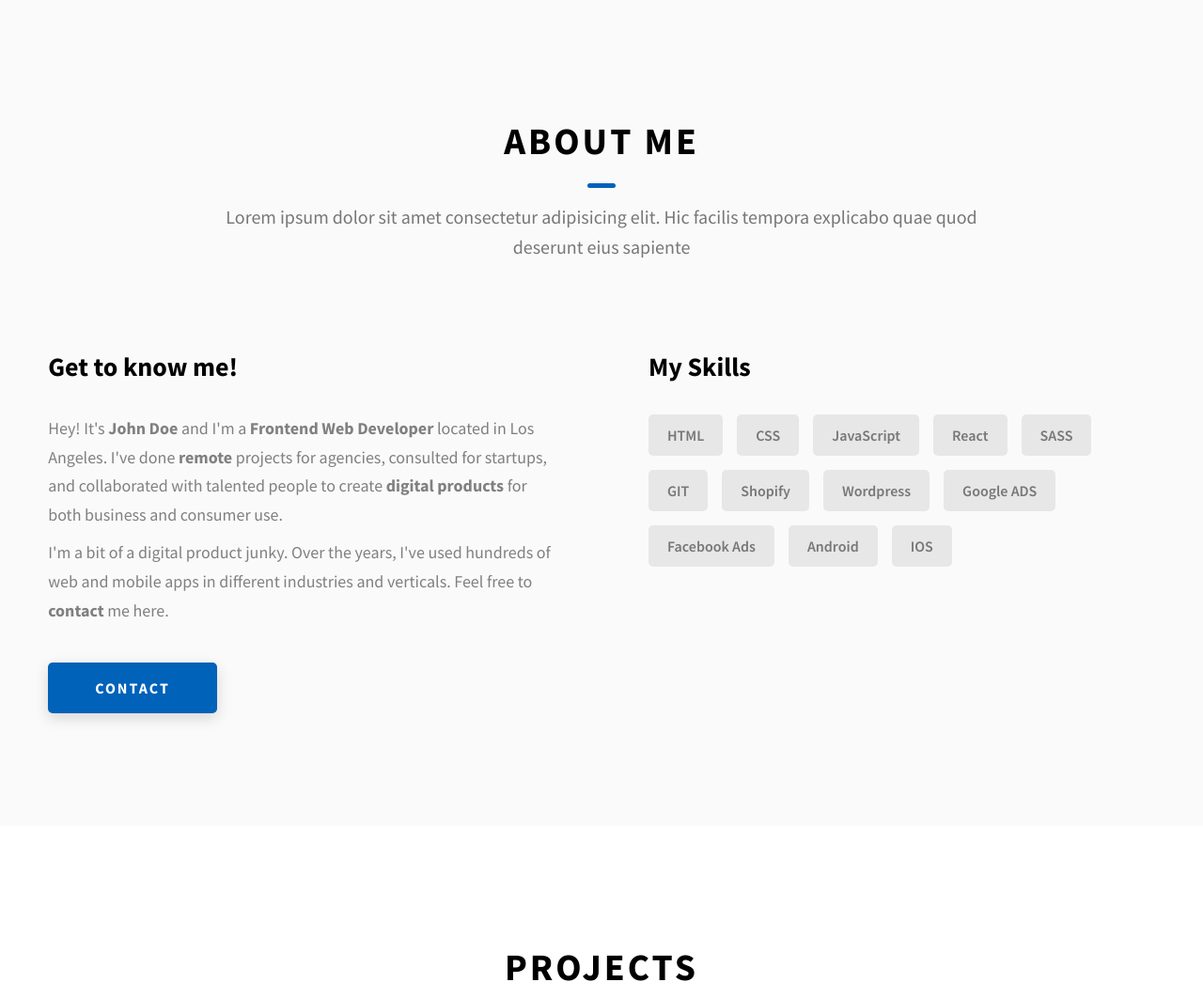
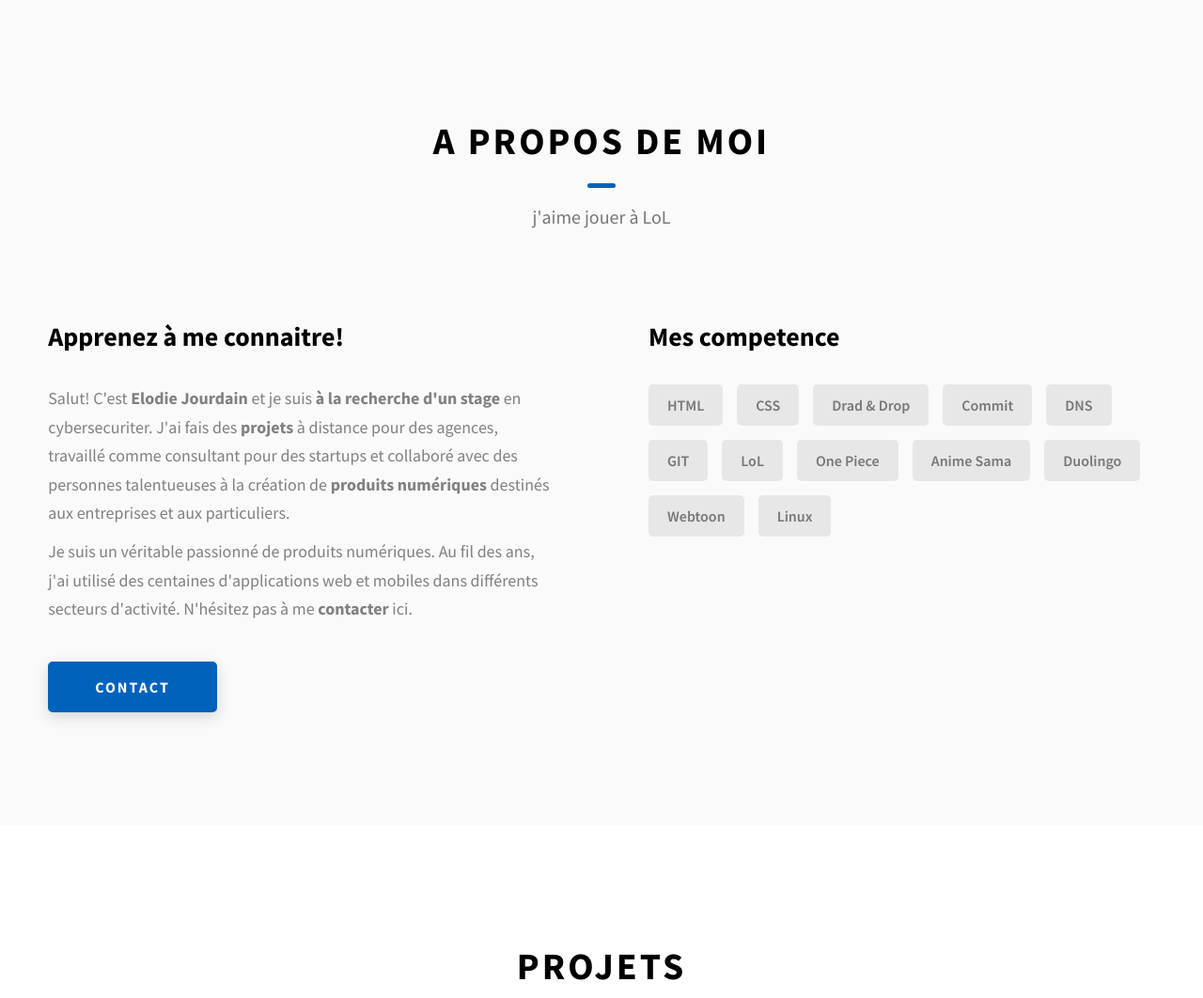
Before and after one commit to pinsourir/Portfolio, a website: page Dopefolio-main/index.html in a window 1280 px wide. Shown: the part 800-1862 px from the top of the page at 94% size. Drawn offline with Linux system fonts and the light colour scheme.

Commit message:
Update index.html
petit message

```diff
--- a/Dopefolio-main/index.html
+++ b/Dopefolio-main/index.html
@@ -27,7 +27,7 @@
               class="header__logo-img"
             />
           </div>
-          <span class="header__logo-sub">John Doe</span>
+          <span class="header__logo-sub">Elodie Jourdain</span>
         </div>
         <div class="header__main">
           <ul class="header__links">
@@ -35,11 +35,11 @@
               <a href="./index.html" class="header__link"> Home </a>
             </li>
             <li class="header__link-wrapper">
-              <a href="./index.html#about" class="header__link">About </a>
+              <a href="./index.html#about" class="header__link"> A propos </a>
             </li>
             <li class="header__link-wrapper">
               <a href="./index.html#projects" class="header__link">
-                Projects
+                Projets
               </a>
             </li>
             <li class="header__link-wrapper">
@@ -68,11 +68,11 @@
             </li>
 
             <li class="header__sm-menu-link">
-              <a href="./index.html#about"> About </a>
+              <a href="./index.html#about"> A propos </a>
             </li>
 
             <li class="header__sm-menu-link">
-              <a href="./index.html#projects"> Projects </a>
+              <a href="./index.html#projects"> Projets </a>
             </li>
 
             <li class="header__sm-menu-link">
@@ -84,16 +84,14 @@
     </header>
     <section class="home-hero">
       <div class="home-hero__content">
-        <h1 class="heading-primary">Hey, My name is John Doe</h1>
+        <h1 class="heading-primary">Hey, je m'appelle Elodie</h1>
         <div class="home-hero__info">
           <p class="text-primary">
-            Lorem ipsum dolor sit amet consectetur adipisicing elit. Hic facilis
-            tempora explicabo quae quod deserunt eius sapiente solutions for
-            complex problems
+           je suis actuellement en troisième année de but r&t à l'iut sorbonne paris nord.
           </p>
         </div>
         <div class="home-hero__cta">
-          <a href="./#projects" class="btn btn--bg">Projects</a>
+          <a href="./#projects" class="btn btn--bg">Projets</a>
         </div>
       </div>
       <div class="home-hero__socials">
@@ -153,32 +151,30 @@
     <section id="about" class="about sec-pad">
       <div class="main-container">
         <h2 class="heading heading-sec heading-sec__mb-med">
-          <span class="heading-sec__main">About Me</span>
+          <span class="heading-sec__main">A propos de moi</span>
           <span class="heading-sec__sub">
-            Lorem ipsum dolor sit amet consectetur adipisicing elit. Hic facilis
-            tempora explicabo quae quod deserunt eius sapiente
+            j'aime jouer à LoL
           </span>
         </h2>
         <div class="about__content">
           <div class="about__content-main">
-            <h3 class="about__content-title">Get to know me!</h3>
+            <h3 class="about__content-title">Apprenez à me connaitre!</h3>
             <div class="about__content-details">
               <p class="about__content-details-para">
-                Hey! It's
-                <strong>John Doe</strong>
-                and I'm a <strong> Frontend Web Developer </strong> located in
-                Los Angeles. I've done
-                <strong> remote </strong>
-                projects for agencies, consulted for startups, and collaborated
-                with talented people to create
-                <strong>digital products </strong>
-                for both business and consumer use.
+                Salut! C'est
+                <strong>Elodie Jourdain</strong>
+                et je suis <strong> à la recherche d'un stage </strong> en cybersecuriter. J'ai fais des
+                <strong> projets </strong>
+                à distance pour des agences, travaillé comme consultant pour des startups et
+                collaboré avec des personnes talentueuses à la création de
+                <strong>produits numériques</strong>
+                destinés aux entreprises et aux particuliers.
+
               </p>
               <p class="about__content-details-para">
-                I'm a bit of a digital product junky. Over the years, I've used
-                hundreds of web and mobile apps in different industries and
-                verticals. Feel free to
-                <strong>contact</strong> me here.
+                Je suis un véritable passionné de produits numériques.
+                Au fil des ans, j'ai utilisé des centaines d'applications web et mobiles dans différents secteurs d'activité. N'hésitez pas à me
+                <strong>contacter</strong> ici.
               </p>
             </div>
             <a href="./#contact" class="btn btn--med btn--theme dynamicBgClr"
@@ -186,20 +182,20 @@
             >
           </div>
           <div class="about__content-skills">
-            <h3 class="about__content-title">My Skills</h3>
+            <h3 class="about__content-title">Mes competence</h3>
             <div class="skills">
               <div class="skills__skill">HTML</div>
               <div class="skills__skill">CSS</div>
-              <div class="skills__skill">JavaScript</div>
-              <div class="skills__skill">React</div>
-              <div class="skills__skill">SASS</div>
+              <div class="skills__skill">Drad & Drop</div>
+              <div class="skills__skill">Commit</div>
+              <div class="skills__skill">DNS</div>
               <div class="skills__skill">GIT</div>
-              <div class="skills__skill">Shopify</div>
-              <div class="skills__skill">Wordpress</div>
-              <div class="skills__skill">Google ADS</div>
-              <div class="skills__skill">Facebook Ads</div>
-              <div class="skills__skill">Android</div>
-              <div class="skills__skill">IOS</div>
+              <div class="skills__skill">LoL</div>
+              <div class="skills__skill">One Piece</div>
+              <div class="skills__skill">Anime Sama</div>
+              <div class="skills__skill">Duolingo</div>
+              <div class="skills__skill">Webtoon</div>
+              <div class="skills__skill">Linux</div>
             </div>
           </div>
         </div>
@@ -208,10 +204,9 @@
     <section id="projects" class="projects sec-pad">
       <div class="main-container">
         <h2 class="heading heading-sec heading-sec__mb-bg">
-          <span class="heading-sec__main">Projects</span>
+          <span class="heading-sec__main">Projets</span>
           <span class="heading-sec__sub">
-            Lorem ipsum dolor sit amet consectetur adipisicing elit. Hic facilis
-            tempora explicabo quae quod deserunt eius sapiente
+            j'ai fais plein de chose.
           </span>
         </h2>
 
@@ -226,17 +221,15 @@
               />
             </div>
             <div class="projects__row-content">
-              <h3 class="projects__row-content-title">Project 1</h3>
+              <h3 class="projects__row-content-title">Projet 1</h3>
               <p class="projects__row-content-desc">
-                Lorem ipsum dolor sit amet consectetur adipisicing elit. Hic
-                facilis tempora, explicabo quae quod deserunt eius sapiente
-                praesentium.
+                Refonte globale d'un reseau d'une TPE.
               </p>
               <a
                 href="./project-1.html"
                 class="btn btn--med btn--theme dynamicBgClr"
                 target="_blank"
-                >Case Study</a
+                >Rapport de stage</a
               >
             </div>
           </div>
@@ -250,17 +243,15 @@
               />
             </div>
             <div class="projects__row-content">
-              <h3 class="projects__row-content-title">Project 2</h3>
+              <h3 class="projects__row-content-title">Projet 2</h3>
               <p class="projects__row-content-desc">
-                Lorem ipsum dolor sit amet consectetur adipisicing elit. Hic
-                facilis tempora, explicabo quae quod deserunt eius sapiente
-                praesentium.
+                Securite des reseau.
               </p>
               <a
                 href="./project-2.html"
                 class="btn btn--med btn--theme dynamicBgClr"
                 target="_blank"
-                >Case Study</a
+                >voir</a
               >
             </div>
           </div>
```
